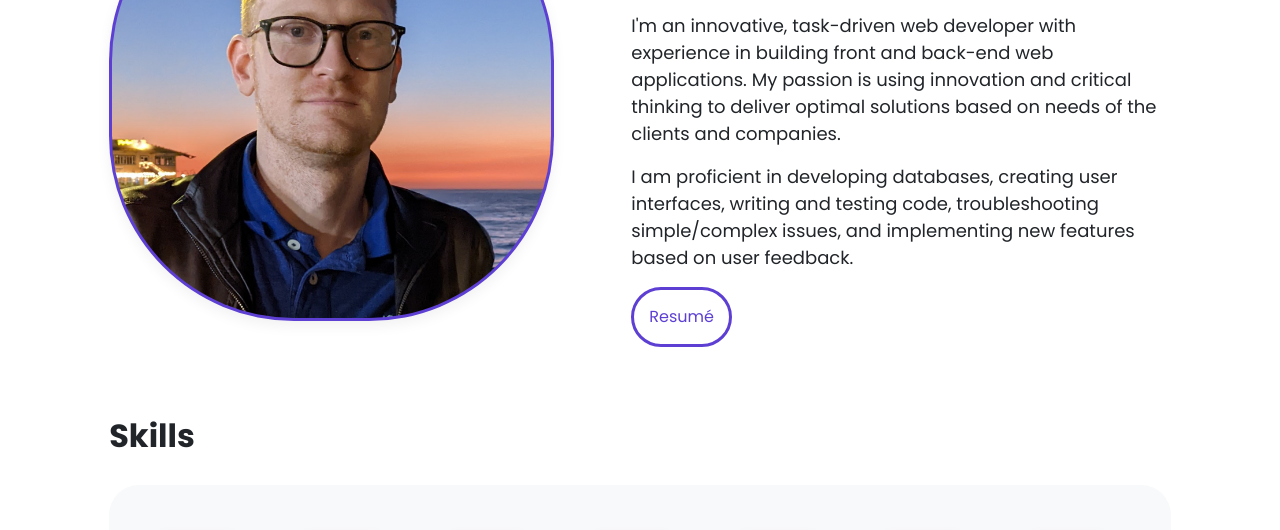
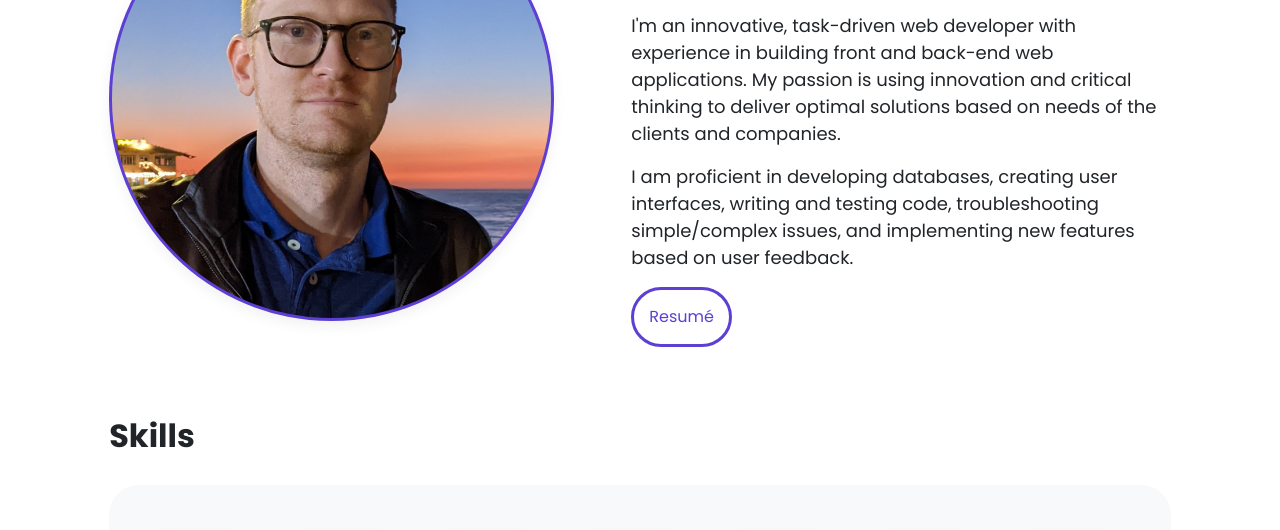
Before and after one commit to NateDogg97/oldPortfolio, a plain HTML site: page index.html in a window 1280 px wide. Shown: the part 305-835 px from the top of the page. Drawn offline with nearby package versions, Linux system fonts and the light colour scheme.

Commit message:
fixed about-me img

```diff
--- a/public/styles/index.css
+++ b/public/styles/index.css
@@ -82,11 +82,11 @@ body {
 .about-img {
   box-shadow: 0 5px 14px 0 rgba(0, 0, 0, 0.06);
   padding: 3px;
-  border-radius: 185px;
+  border-radius: 222px;
 }
 
 .about-img img {
-  border-radius: 182px;
+  border-radius: 219px;
 }
 
 @media (max-width: 991px) {
```
